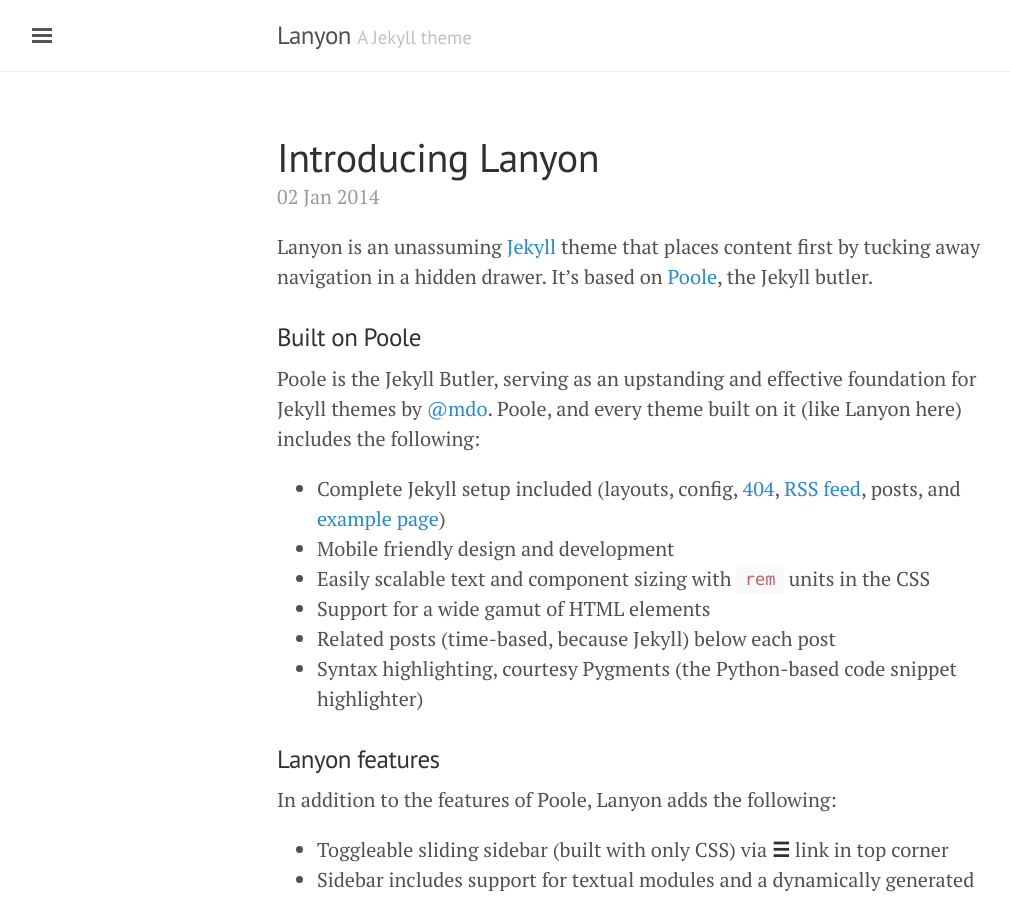
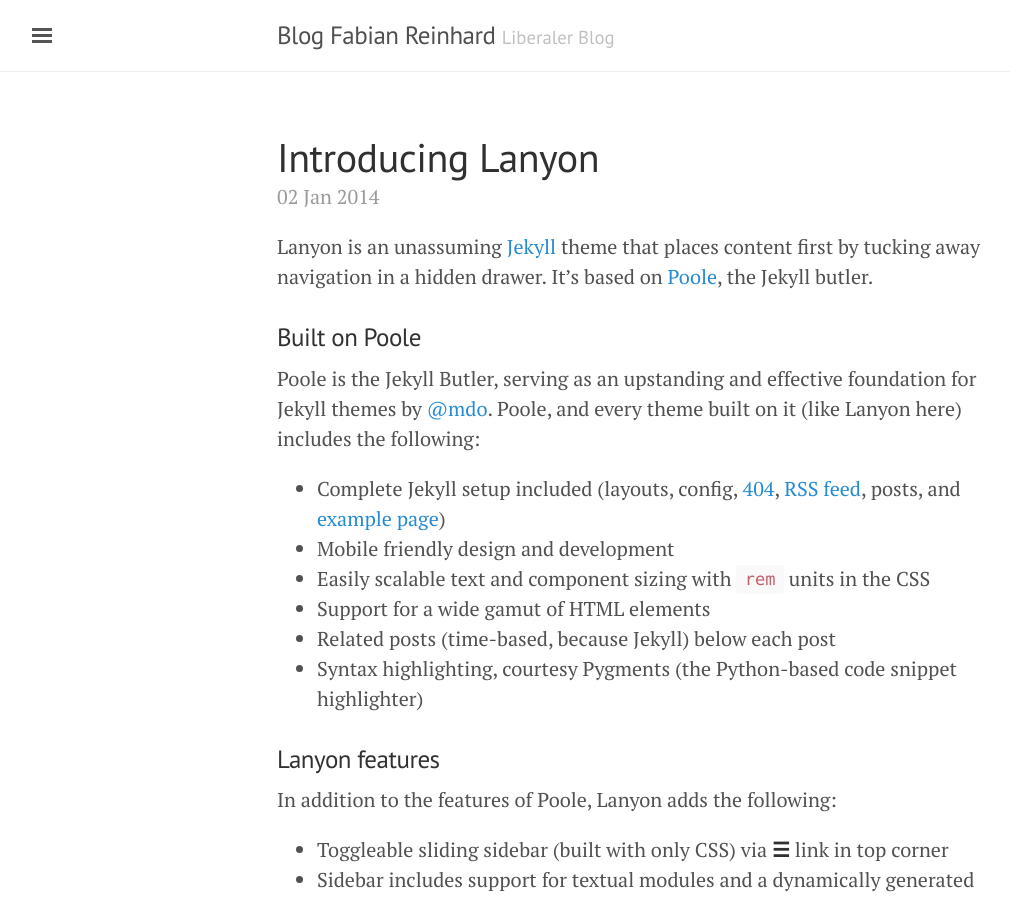
Before and after one commit to freinhard/freinhard.github.io, a Jekyll site: the page built from index.html, in a window 1280 px wide and 900 px high. Shown: the whole window, without its empty margins (3-1013 px from the left). Built offline with Jekyll 4.4.1, drawn with Linux system fonts in a browser that asks for light colours; the list of posts is cut into pages by our own code.

Commit message:
Update config

```diff
--- a/_config.yml
+++ b/_config.yml
@@ -5,18 +5,18 @@
 relative_permalinks: true
 
 # Setup
-title:               Lanyon
-tagline:             'A Jekyll theme'
-description:         'A reserved <a href="http://jekyllrb.com" target="_blank">Jekyll</a> theme that places the utmost gravity on content with a hidden drawer. Made by <a href="https://twitter.com/mdo" target="_blank">@mdo</a>.'
-url:                 http://lanyon.getpoole.com
+title:               Blog Fabian Reinhard
+tagline:             'Liberaler Blog'
+description:         'Fabian Reinhard: IT-Unternehmer, Grossstadtrat Luzern, Präsident FDP.die Liberalen Stadt Luzern'
+url:                 http://www.fabianreinhard.ch
 baseurl:             ''
 paginate:            5
 
 # About/contact
 author:
-  name:              Mark Otto
-  url:               https://twitter.com/mdo
-  email:             markdotto@gmail.com
+  name:              Fabian Reinhard
+  url:               https://twitter.com/fabianreinhard
+  email:             fabian@reinhard.ch
 
 # Custom vars
 version:             1.0.0
```
